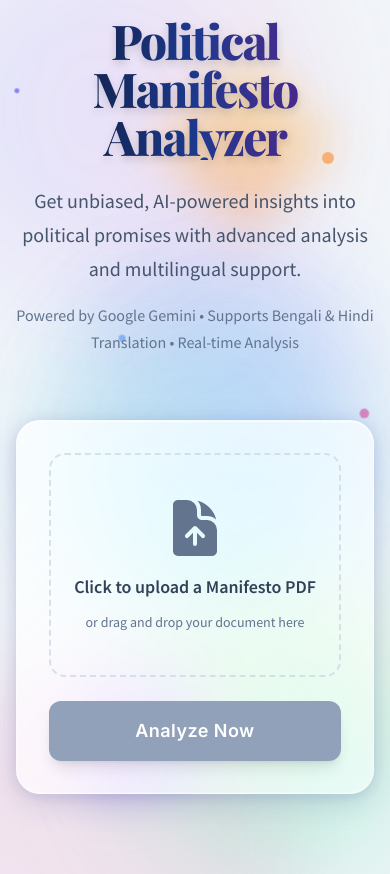
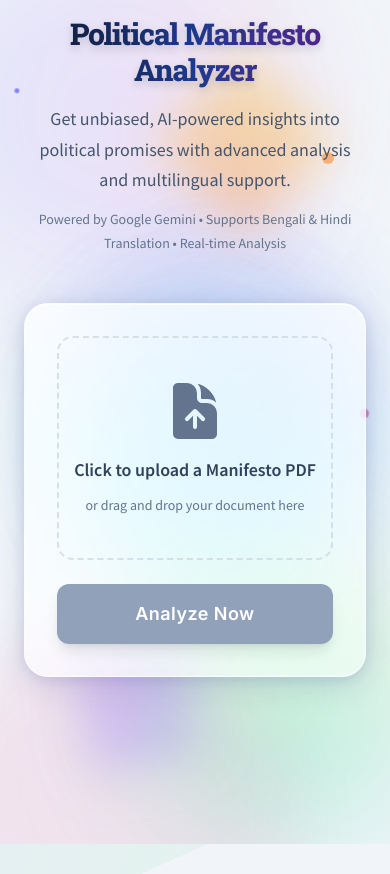
Before and after one commit to Anubhab19518/manifesto-analyzer, a Next.js app in the folder frontend/: page / in a window 390 px wide. After the commit the page ends 844 px from the top, so only its background shows below. Built offline with nearby package versions, Linux system fonts and the light colour scheme.

Commit message:
Fixed Responsiveness for Mobile Devices

```diff
--- a/frontend/src/app/globals.css
+++ b/frontend/src/app/globals.css
@@ -1,4 +1,4 @@
-@import url('https://fonts.googleapis.com/css2?family=Inter:wght@300;400;500;600;700;800;900&family=Poppins:wght@300;400;500;600;700;800;900&family=Playfair+Display:wght@400;500;600;700;800;900&family=Source+Sans+Pro:wght@300;400;600;700;900&display=swap');
+@import url('https://fonts.googleapis.com/css2?family=Inter:wght@300;400;500;600;700;800;900&family=Poppins:wght@300;400;500;600;700;800;900&family=Playfair+Display:wght@400;500;600;700;800;900&family=Source+Sans+Pro:wght@300;400;600;700;900&family=Roboto+Slab:wght@300;400;500;600;700;800;900&family=Merriweather:wght@300;400;700;900&display=swap');
 @import "tailwindcss";
 
 :root {
@@ -117,9 +117,57 @@ h1, h2, h3, h4, h5, h6 {
 }
 
 h1 {
-  font-family: 'Playfair Display', 'Poppins', serif;
+  font-family: 'Roboto Slab', 'Merriweather', 'Playfair Display', serif;
+  font-weight: 700;
+  letter-spacing: -0.03em;
+  line-height: 1.2;
+}
+
+h2, h3 {
+  font-family: 'Roboto Slab', 'Merriweather', 'Poppins', serif;
+  font-weight: 600;
+  letter-spacing: -0.02em;
+  line-height: 1.3;
+}
+
+.heading-text {
+  font-family: 'Roboto Slab', 'Merriweather', serif;
+  font-weight: 700;
+  letter-spacing: -0.02em;
+  line-height: 1.2;
+}
+
+/* Responsive heading sizes */
+.main-title {
+  font-size: clamp(1.875rem, 4vw, 3.75rem); /* 30px to 60px responsive */
+  font-family: 'Roboto Slab', 'Merriweather', serif;
   font-weight: 800;
   letter-spacing: -0.04em;
+  line-height: 1.1;
+}
+
+.section-title {
+  font-size: clamp(1.5rem, 3vw, 2.25rem); /* 24px to 36px responsive */
+  font-family: 'Roboto Slab', 'Merriweather', serif;
+  font-weight: 700;
+  letter-spacing: -0.03em;
+  line-height: 1.2;
+}
+
+/* Mobile-specific optimizations */
+@media (max-width: 640px) {
+  .main-title {
+    line-height: 1.2;
+    padding: 0 1rem;
+  }
+
+  .section-title {
+    line-height: 1.3;
+  }
+
+  .glass-card {
+    margin: 0 0.5rem;
+  }
 }
 
 .text-content {
--- a/frontend/src/app/page.tsx
+++ b/frontend/src/app/page.tsx
@@ -314,15 +314,15 @@ export default function HomePage() {
       </div>
 
       <div className="absolute top-0 left-0 w-full h-[500px] bg-gradient-to-br from-blue-100/80 via-indigo-100/60 to-purple-100/80 -z-10" />
-      <main className="container mx-auto p-4 md:p-8 relative z-10">
-        <header className="text-center mb-16">
-          <h1 className="text-5xl md:text-7xl font-extrabold tracking-tight bg-gradient-to-r from-slate-900 via-blue-900 to-purple-900 bg-clip-text text-transparent drop-shadow-lg mb-6">
+      <main className="container mx-auto p-4 md:p-6 lg:p-8 relative z-10">
+        <header className="text-center mb-12 md:mb-16">
+          <h1 className="main-title tracking-tight bg-gradient-to-r from-slate-900 via-blue-900 to-purple-900 bg-clip-text text-transparent drop-shadow-lg mb-4 md:mb-6">
             Political Manifesto Analyzer
           </h1>
-          <p className="mt-6 text-xl md:text-2xl text-slate-600 max-w-3xl mx-auto leading-relaxed text-content font-medium">
+          <p className="mt-4 md:mt-6 text-lg md:text-xl lg:text-2xl text-slate-600 max-w-3xl mx-auto leading-relaxed text-content font-medium px-4">
             Get unbiased, AI-powered insights into political promises with advanced analysis and multilingual support.
           </p>
-          <p className="mt-4 text-base text-slate-500 max-w-2xl mx-auto text-content">
+          <p className="mt-3 md:mt-4 text-sm md:text-base text-slate-500 max-w-2xl mx-auto text-content px-4">
             Powered by Google Gemini • Supports Bengali & Hindi Translation • Real-time Analysis
           </p>
         </header>
--- a/frontend/src/components/ComparisonView.tsx
+++ b/frontend/src/components/ComparisonView.tsx
@@ -10,17 +10,17 @@ export default function ComparisonView({ result }: ComparisonViewProps) {
     const { party_a, party_b } = result.party_names;
     return (
         <div id="comparison-view" className="mt-16 lg:col-span-2 opacity-0 animate-fade-in-up">
-            <div className="text-center mb-12">
-                <h2 className="text-3xl font-extrabold text-slate-900 heading-text">Manifesto Face-Off</h2>
-                <p className="mt-2 text-4xl font-bold tracking-tight heading-text">
+            <div className="text-center mb-12 px-4">
+                <h2 className="section-title text-slate-900 heading-text mb-4">Manifesto Face-Off</h2>
+                <p className="mt-2 text-2xl md:text-3xl lg:text-4xl font-bold tracking-tight heading-text">
                     <span className="text-blue-600">{party_a}</span>
-                    <span className="text-slate-400 mx-4">vs</span>
+                    <span className="text-slate-400 mx-2 md:mx-4">vs</span>
                     <span className="text-orange-600">{party_b}</span>
                 </p>
             </div>
             <div className="space-y-12">
-                <div className="glass-card p-8 rounded-2xl shadow-lg opacity-0 animate-fade-in-up" style={{ animationDelay: '200ms' }}>
-                    <h3 className="text-2xl font-bold text-slate-800 mb-6 flex items-center heading-text"><ScaleIcon className="h-7 w-7 mr-3 text-indigo-600"/>Head-to-Head Analysis</h3>
+                <div className="glass-card p-6 md:p-8 rounded-2xl shadow-lg opacity-0 animate-fade-in-up" style={{ animationDelay: '200ms' }}>
+                    <h3 className="text-xl md:text-2xl font-bold text-slate-800 mb-6 flex items-center heading-text"><ScaleIcon className="h-6 w-6 md:h-7 md:w-7 mr-3 text-indigo-600"/>Head-to-Head Analysis</h3>
                     <div className="space-y-6">
                         {Object.entries(result.head_to_head).map(([key, value]) => (
                             <div key={key}>
@@ -30,14 +30,14 @@ export default function ComparisonView({ result }: ComparisonViewProps) {
                         ))}
                     </div>
                 </div>
-                <div className="glass-card p-8 rounded-2xl shadow-lg opacity-0 animate-fade-in-up" style={{ animationDelay: '400ms' }}>
-                    <h3 className="text-2xl font-bold text-slate-800 mb-6 flex items-center heading-text"><SparklesIcon className="h-7 w-7 mr-3 text-amber-500"/>Key Differentiators</h3>
+                <div className="glass-card p-6 md:p-8 rounded-2xl shadow-lg opacity-0 animate-fade-in-up" style={{ animationDelay: '400ms' }}>
+                    <h3 className="text-xl md:text-2xl font-bold text-slate-800 mb-6 flex items-center heading-text"><SparklesIcon className="h-6 w-6 md:h-7 md:w-7 mr-3 text-amber-500"/>Key Differentiators</h3>
                     <ul className="list-disc list-inside space-y-2 text-slate-700">
                         {result.key_differentiators.map((item, index) => <li key={index} className="text-content">{item}</li>)}
                     </ul>
                 </div>
-                <div className="glass-card p-8 rounded-2xl shadow-lg opacity-0 animate-fade-in-up" style={{ animationDelay: '600ms' }}>
-                    <h3 className="text-2xl font-bold text-slate-800 mb-6 flex items-center heading-text"><UserGroupIcon className="h-7 w-7 mr-3 text-teal-600"/>Voter Appeal Analysis</h3>
+                <div className="glass-card p-6 md:p-8 rounded-2xl shadow-lg opacity-0 animate-fade-in-up" style={{ animationDelay: '600ms' }}>
+                    <h3 className="text-xl md:text-2xl font-bold text-slate-800 mb-6 flex items-center heading-text"><UserGroupIcon className="h-6 w-6 md:h-7 md:w-7 mr-3 text-teal-600"/>Voter Appeal Analysis</h3>
                     <p className="text-slate-700 leading-relaxed text-content">{result.voter_appeal_analysis}</p>
                 </div>
             </div>
--- a/frontend/src/components/ReportCard.tsx
+++ b/frontend/src/components/ReportCard.tsx
@@ -36,23 +36,23 @@ export default function ReportCard({ analysis, isSelectedForCompare, onCompareTo
 
     return (
         <div className={`glass-card rounded-3xl shadow-2xl transition-all duration-500 transform hover:-translate-y-3 hover:shadow-3xl ${isSelectedForCompare ? 'ring-4 ring-indigo-500 ring-opacity-50 shadow-indigo-200/50' : 'ring-1 ring-transparent hover:ring-2 hover:ring-slate-200'}`}>
-            <div className="p-8">
+            <div className="p-6 md:p-8">
                 <div className="flex justify-between items-start mb-6">
-                    <div>
-                        <h2 className="text-3xl font-bold bg-gradient-to-r from-slate-900 to-indigo-800 bg-clip-text text-transparent">{partyName}</h2>
-                        <p className="text-indigo-600 font-semibold capitalize text-lg mt-1 text-content">{analysis.sentiment || "N/A"} Tone</p>
+                    <div className="flex-1 min-w-0">
+                        <h2 className="text-2xl md:text-3xl font-bold bg-gradient-to-r from-slate-900 to-indigo-800 bg-clip-text text-transparent heading-text break-words">{partyName}</h2>
+                        <p className="text-indigo-600 font-semibold capitalize text-base md:text-lg mt-1 text-content">{analysis.sentiment || "N/A"} Tone</p>
                     </div>
-                    <button onClick={() => onCompareToggle(analysis.id)} title="Select for comparison" className={`p-3 rounded-full transition-all duration-300 ${isSelectedForCompare ? 'bg-gradient-to-r from-indigo-600 to-purple-600 text-white scale-110 shadow-lg' : 'bg-slate-200/70 text-slate-600 hover:bg-indigo-100 hover:scale-105'}`}>
-                        <CheckCircleIcon className="h-8 w-8" />
+                    <button onClick={() => onCompareToggle(analysis.id)} title="Select for comparison" className={`p-2 md:p-3 rounded-full transition-all duration-300 flex-shrink-0 ml-3 ${isSelectedForCompare ? 'bg-gradient-to-r from-indigo-600 to-purple-600 text-white scale-110 shadow-lg' : 'bg-slate-200/70 text-slate-600 hover:bg-indigo-100 hover:scale-105'}`}>
+                        <CheckCircleIcon className="h-6 w-6 md:h-8 md:w-8" />
                     </button>
                 </div>
 
                 <div className="mt-6 space-y-4">
-                    <h3 className="font-semibold text-xl text-slate-800 flex items-center">
-                        <span className="w-1 h-6 bg-gradient-to-b from-blue-500 to-indigo-500 rounded-full mr-3"></span>
+                    <h3 className="font-semibold text-lg md:text-xl text-slate-800 flex items-center heading-text">
+                        <span className="w-1 h-5 md:h-6 bg-gradient-to-b from-blue-500 to-indigo-500 rounded-full mr-3"></span>
                         Summary
                     </h3>
-                    <div className="flex space-x-3 mb-4">
+                    <div className="flex flex-wrap gap-3 mb-4">
                         <button
                             onClick={() => onToggleSpeech(currentDisplay.text, analysis.id)}
                             title={isSpeaking ? "Stop" : "Listen"}
@@ -164,20 +164,20 @@ export default function ReportCard({ analysis, isSelectedForCompare, onCompareTo
                 </div>
 
                 <div className="mt-8">
-                    <h3 className="font-semibold text-xl text-slate-800 mb-4 flex items-center">
-                        <span className="w-1 h-6 bg-gradient-to-b from-indigo-500 to-purple-500 rounded-full mr-3"></span>
+                    <h3 className="font-semibold text-lg md:text-xl text-slate-800 mb-4 flex items-center heading-text">
+                        <span className="w-1 h-5 md:h-6 bg-gradient-to-b from-indigo-500 to-purple-500 rounded-full mr-3"></span>
                         Key Themes
                     </h3>
                     <div className="flex flex-wrap gap-3">
                         {analysis.key_themes?.length > 0 ? (
-                            analysis.key_themes.map(theme => <span key={theme} className="bg-gradient-to-r from-indigo-100 to-purple-100 text-indigo-800 text-sm font-semibold px-4 py-2 rounded-full border border-indigo-200 hover:shadow-md transition-shadow">{theme}</span>)
+                            analysis.key_themes.map(theme => <span key={theme} className="bg-gradient-to-r from-indigo-100 to-purple-100 text-indigo-800 text-sm font-semibold px-3 md:px-4 py-2 rounded-full border border-indigo-200 hover:shadow-md transition-shadow">{theme}</span>)
                         ) : <p className="text-sm text-slate-500">No key themes identified.</p>}
                     </div>
                 </div>
 
                 <div className="mt-8">
-                    <h3 className="font-semibold text-xl text-slate-800 mb-5 flex items-center">
-                        <span className="w-1 h-6 bg-gradient-to-b from-green-500 to-blue-500 rounded-full mr-3"></span>
+                    <h3 className="font-semibold text-lg md:text-xl text-slate-800 mb-5 flex items-center heading-text">
+                        <span className="w-1 h-5 md:h-6 bg-gradient-to-b from-green-500 to-blue-500 rounded-full mr-3"></span>
                         Breakdown by Audience
                     </h3>
                     <div className="space-y-5">
```
